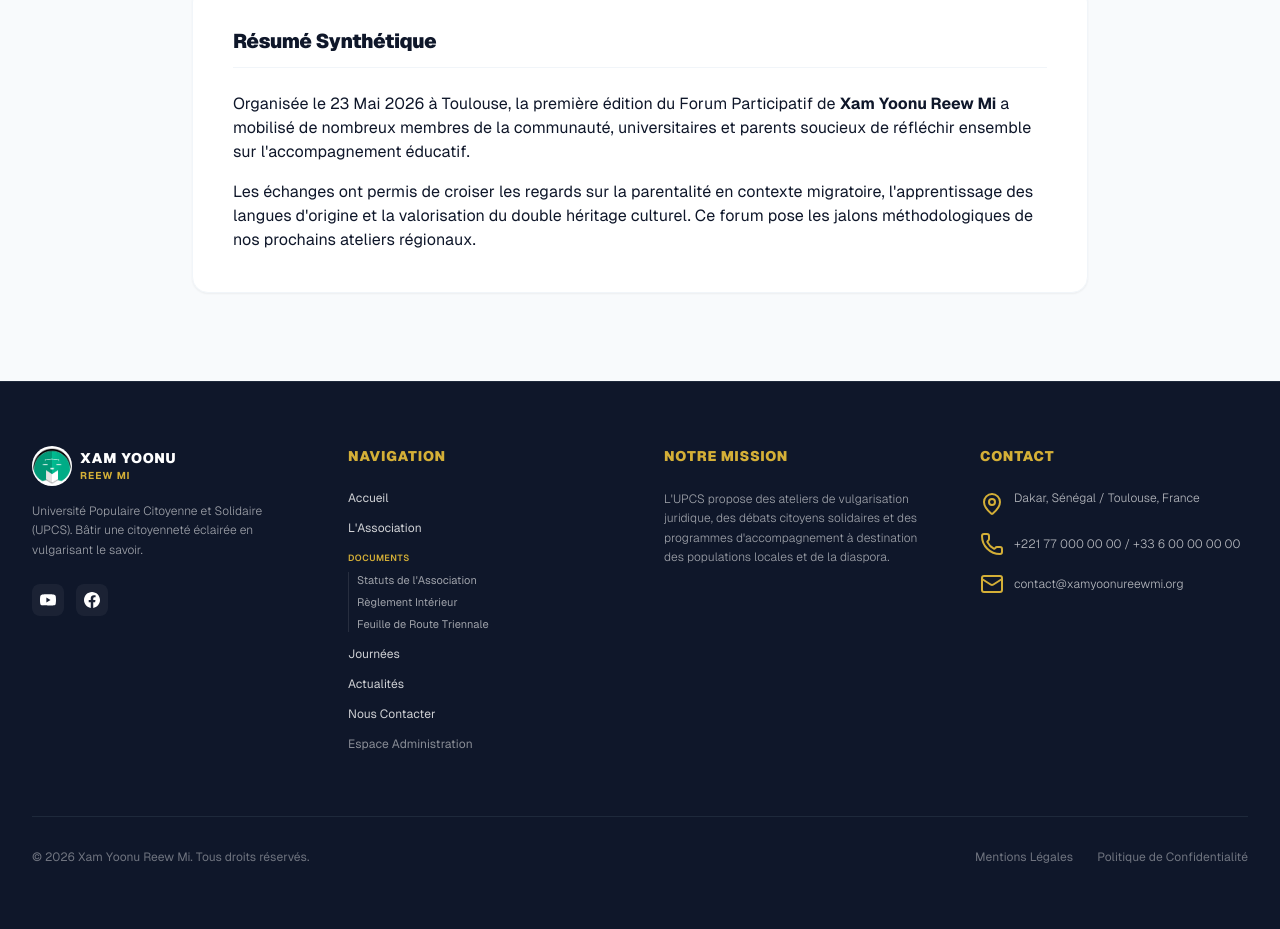
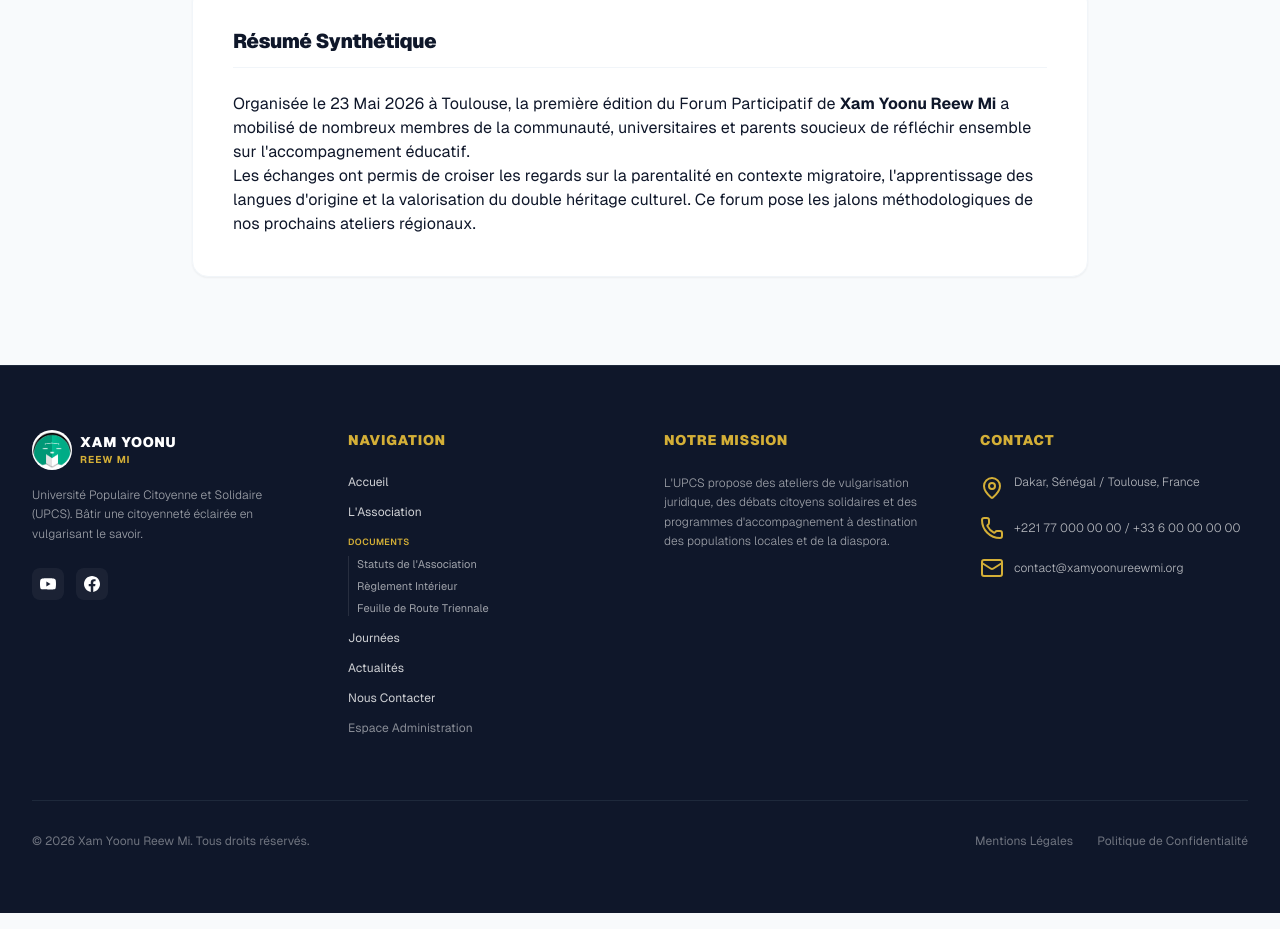
Before and after one commit to papemor94/xam-yoonu-reew-mi, a Next.js app: page /journees/forum-toulouse-2026 in a window 1280 px wide. Shown: the part 1007-1936 px from the top of the page. Built offline with nearby package versions, Linux system fonts and the light colour scheme.

Commit message:
style: remove Bilan disponible badge and fix article/journee detailed content vertical spacing

```diff
--- a/app/(public)/journees/page.tsx
+++ b/app/(public)/journees/page.tsx
@@ -62,14 +62,9 @@ export default function JourneesPage() {
                   </div>
                 </div>
               </div>
-
               {/* Details Content Side */}
               <div className="flex-1 p-6 md:p-8 flex flex-col justify-between">
                 <div className="space-y-4">
-                  <div className="flex items-center gap-2">
-                    <Badge variant="envoyee">Bilan disponible</Badge>
-                  </div>
-
                   <h4 className="text-xl font-bold text-xyrm-slate-900 group-hover:text-xyrm-green-primary transition-colors leading-snug">
                     Bilan et Déroulement de l&apos;événement
                   </h4>
--- a/components/articles/ArticleDetailClient.tsx
+++ b/components/articles/ArticleDetailClient.tsx
@@ -119,7 +119,7 @@ export default function ArticleDetailClient({ initialArticle, slug }: ArticleDet
       {/* Main Content Body */}
       <Card className="p-8 md:p-10 shadow-sm border border-xyrm-slate-100 bg-white">
         <div
-          className="prose prose-slate max-w-none prose-headings:font-black prose-headings:text-xyrm-slate-900 prose-headings:mt-6 prose-p:leading-relaxed prose-p:font-light prose-p:text-xyrm-slate-700 prose-ul:list-disc prose-ul:pl-6 prose-ol:list-decimal prose-ol:pl-6 space-y-6"
+          className="prose prose-slate max-w-none prose-headings:font-black prose-headings:text-xyrm-slate-900 prose-headings:mt-6 prose-p:leading-relaxed prose-p:font-light prose-p:text-xyrm-slate-700 prose-ul:list-disc prose-ul:pl-6 prose-ol:list-decimal prose-ol:pl-6"
           dangerouslySetInnerHTML={{ __html: displayArticle.content }}
         />
       </Card>
--- a/components/journees/JourneeDetailClient.tsx
+++ b/components/journees/JourneeDetailClient.tsx
@@ -121,7 +121,7 @@ export default function JourneeDetailClient({ initialJournee, slug }: JourneeDet
           Résumé Synthétique
         </h3>
         <div
-          className="prose prose-slate max-w-none prose-p:leading-relaxed prose-p:font-light prose-p:text-xyrm-slate-700 space-y-4"
+          className="prose prose-slate max-w-none prose-p:leading-relaxed prose-p:font-light prose-p:text-xyrm-slate-700"
           dangerouslySetInnerHTML={{ __html: displayJrn.description }}
         />
       </Card>
```
